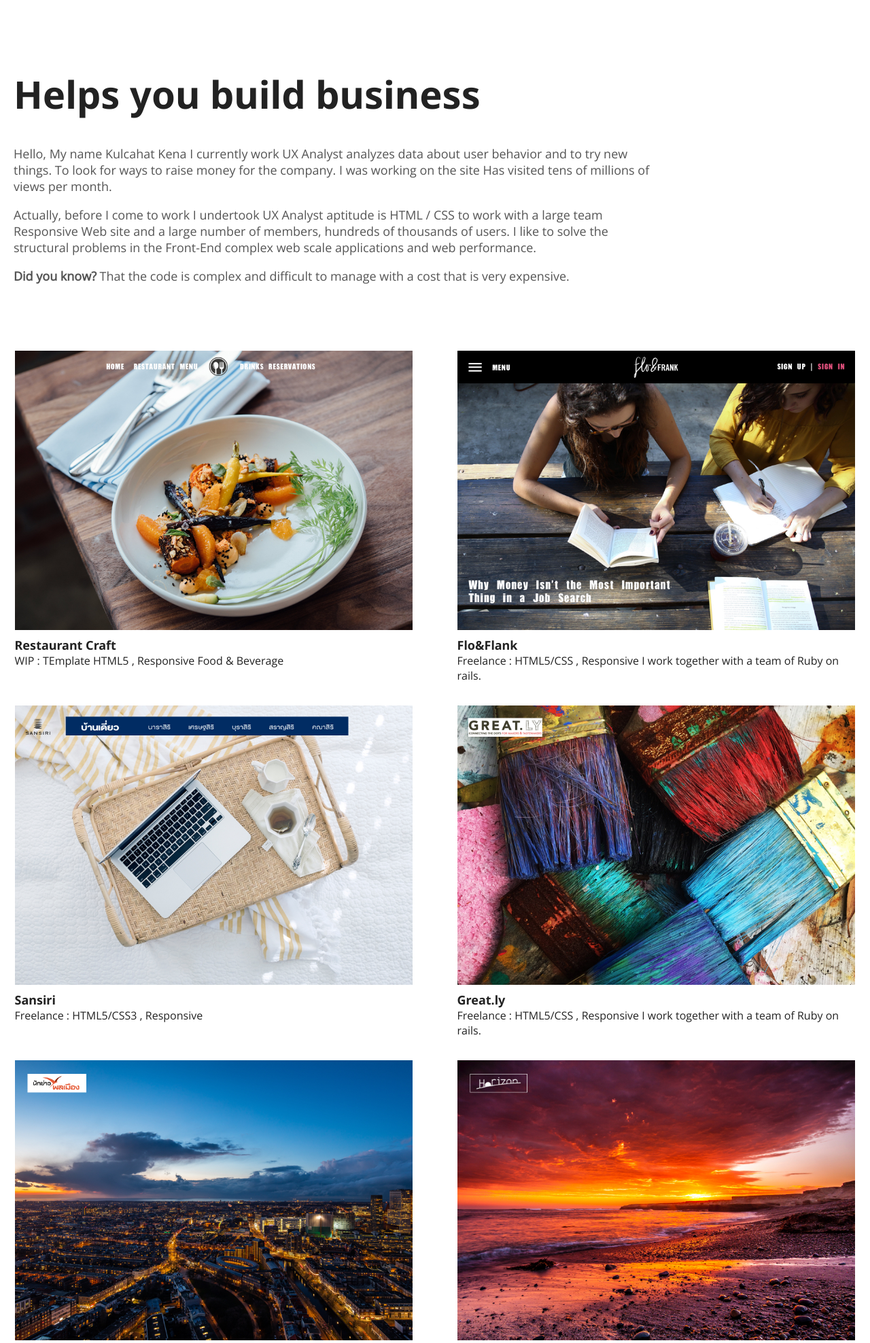
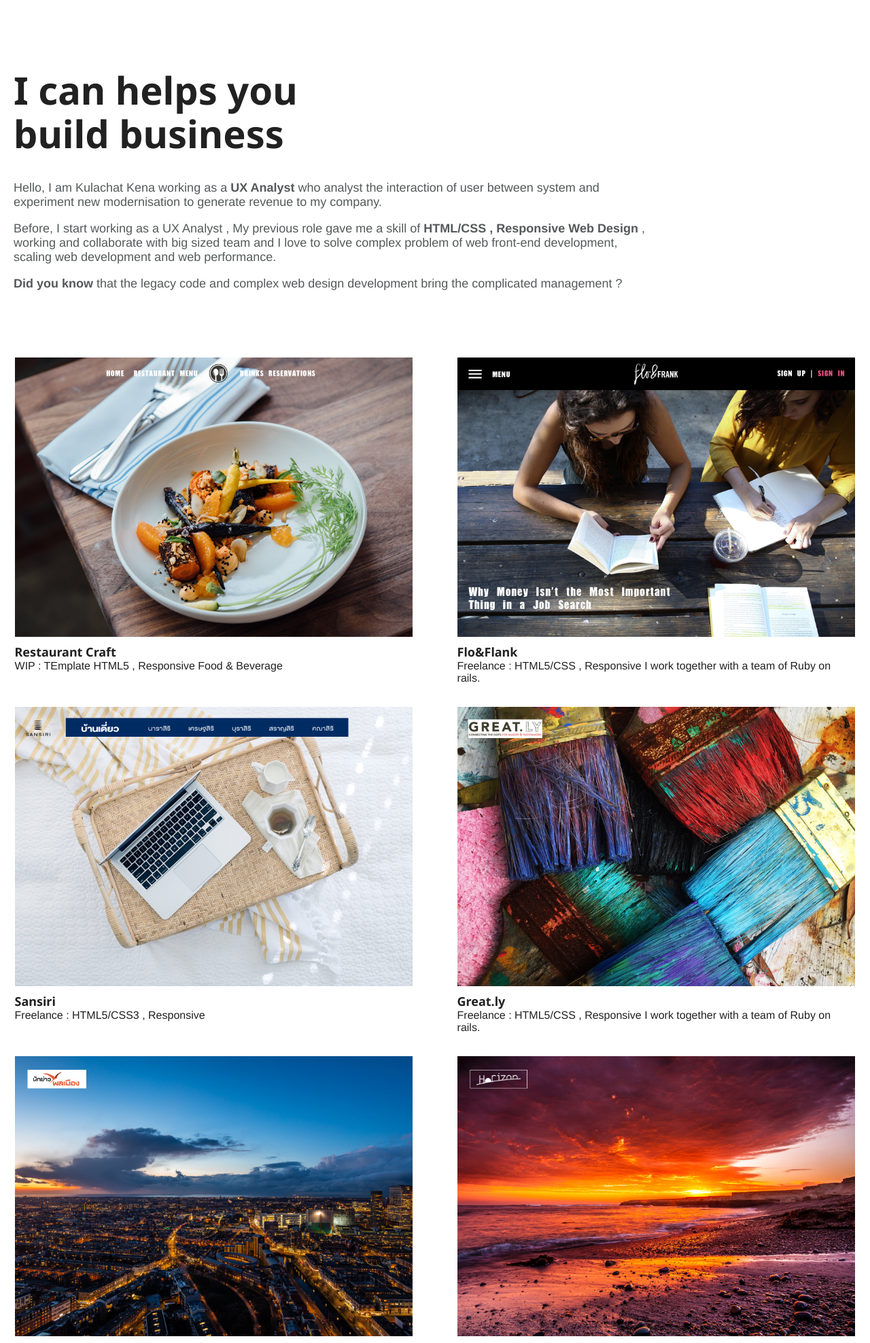
Before and after one commit to kulachat/portfolio, a PHP site: page / in a window 1280 px wide. Shown: the top 1976 px of the page at 68% size. Run offline with PHP 8.4, Linux system fonts and the light colour scheme; some libraries are stand-ins or nearby versions.

Commit message:
Update new design

```diff
--- a/css/style.css
+++ b/css/style.css
@@ -357,10 +357,13 @@ th {
   box-sizing: border-box;
   -moz-box-sizing: border-box; }
 
+.hide {
+  display: none; }
+
 body {
-  font-family: "Open Sans", Helvetica Neue, Helvetica, Arial, sans-serif;
+  font-family: "Helvetica Neue", Helvetica, Arial, sans-serif;
   font-size: 18px;
-  color: #555;
+  color: #545959;
   font-weight: 300;
   padding: 20px; }
 
@@ -369,12 +372,14 @@ img {
   vertical-align: middle; }
 
 h1 {
-  font-size: 56px; }
+  font-size: 56px;
+  max-width: 540px;
+  line-height: 64px; }
 
 a,
 a:hover {
   text-decoration: none;
-  color: #222; }
+  color: #212121; }
 
 .main {
   max-width: 1810px;
@@ -388,7 +393,7 @@ header {
 .title,
 [class*="title"] {
   font-family: "Noto Sans", sans-serif;
-  color: #222;
+  color: #212121;
   margin-top: 0; }
 
 .project {
--- a/index.html
+++ b/index.html
@@ -12,16 +12,16 @@
   <body>
     <section>
       <header class="main">
-        <h1 class="title">Helps you build business</h1>
+        <h1 class="title">I can helps you build business</h1>
         <p>
-          Hello, My name Kulcahat Kena I currently work UX Analyst analyzes data about user behavior and to try new things. To look for ways to raise money for the company. I was working on the site Has visited tens of millions of views per month.
+          Hello, I am Kulachat Kena working as a <b> UX Analyst</b> who analyst the interaction of user between system and experiment new modernisation to generate revenue to my company.
         </p>
         <p>
-          Actually, before I come to work I undertook UX Analyst aptitude is HTML / CSS to work with a large team Responsive Web site and a large number of members, hundreds of thousands of users. I like to solve the structural problems in the Front-End complex web scale applications and web performance.
+          Before, I start working as a UX Analyst , My previous role gave me a skill of <b> HTML/CSS , Responsive Web Design</b> , working and collaborate with big sized team and  I love to solve complex problem of web front-end development, scaling web development and web performance.
         </p>
 
         <p>
-          <b>Did you know?</b> That the code is complex and difficult to manage with a cost that is very expensive.
+          <b>Did you know</b> that the legacy code and complex web design development bring the complicated management ?
         </p>
       </header>
 
@@ -91,22 +91,26 @@
         <div class="info">
           <h3 class="title">Work at home</h3>
           <p>
-            Etiam porta sem malesuada magna mollis euismod. Fusce dapibus, tellus ac cursus commodo, tortor mauris condimentum nibh, ut fermentum massa justo sit amet risus. Lorem ipsum dolor sit amet, consectetur adipiscing elit.
+            <b>I can work everywhere ..</b>
           </p>
           <p>
-            Etiam porta sem malesuada magna mollis euismod. Fusce dapibus, tellus ac cursus commodo, tortor mauris condimentum nibh, ut fermentum massa justo sit amet risus. Lorem ipsum dolor sit amet, consectetur adipiscing elit.
+            Although , I am working as a full time UX Analyst for my company,
+            but I still have a time to do self development , <br>
+            and pursues a profession independently as a Freelance.
+          </p>
+          <p>
+            I spend least my time as a freelance 20hours/week
           </p>
           <a href="#">Contact Me</a>
         </div>
       </div>
 
-      <footer class="main">
+      <footer class="main hide">
         <div class="footer-nav-list">
-          <h3 class="title">Products</h3>
+          <h3 class="title">Tools</h3>
           <div class="footer-nav-content contains-8">
-            <a class="footer-nav-link " href="/pricing">Pricing</a>
-            <a class="footer-nav-link " href="/feature-index">Feature Index</a>
-            <a class="footer-nav-link " href="/login">Login</a>
+            <a class="footer-nav-link " href="/pricing">Sketch App</a>
+            <a class="footer-nav-link " href="/feature-index">Invision App</a>
           </div>
         </div>
       </footer>
--- a/sass/components/_layout.scss
+++ b/sass/components/_layout.scss
@@ -1,4 +1,8 @@
 *,*::before,*:after { box-sizing: border-box; -moz-box-sizing: border-box; }
+.hide {
+  display: none;
+}
+
 body {
   font-family: $font-family;
   font-size: $font-size-content;
@@ -14,7 +18,10 @@ img {
 
 h1 {
   font-size: $font-size-title;
+  max-width: 540px;
+  line-height: 64px;
 }
+
 a,
 a:hover {
   text-decoration: none;
--- a/sass/components/_variables.scss
+++ b/sass/components/_variables.scss
@@ -1,7 +1,7 @@
-$font-color-body:    #222;
-$font-color-content: #555;
+$font-color-body:    #212121;
+$font-color-content: #545959;
 
-$font-family: 'Open Sans', Helvetica Neue,Helvetica,Arial,sans-serif;
+$font-family: 'Helvetica Neue',Helvetica,Arial,sans-serif;
 $font-face:   'Noto Sans', sans-serif;
 
 $font-size-title:   56px;
```
Also changed, not shown: 1 other file.
